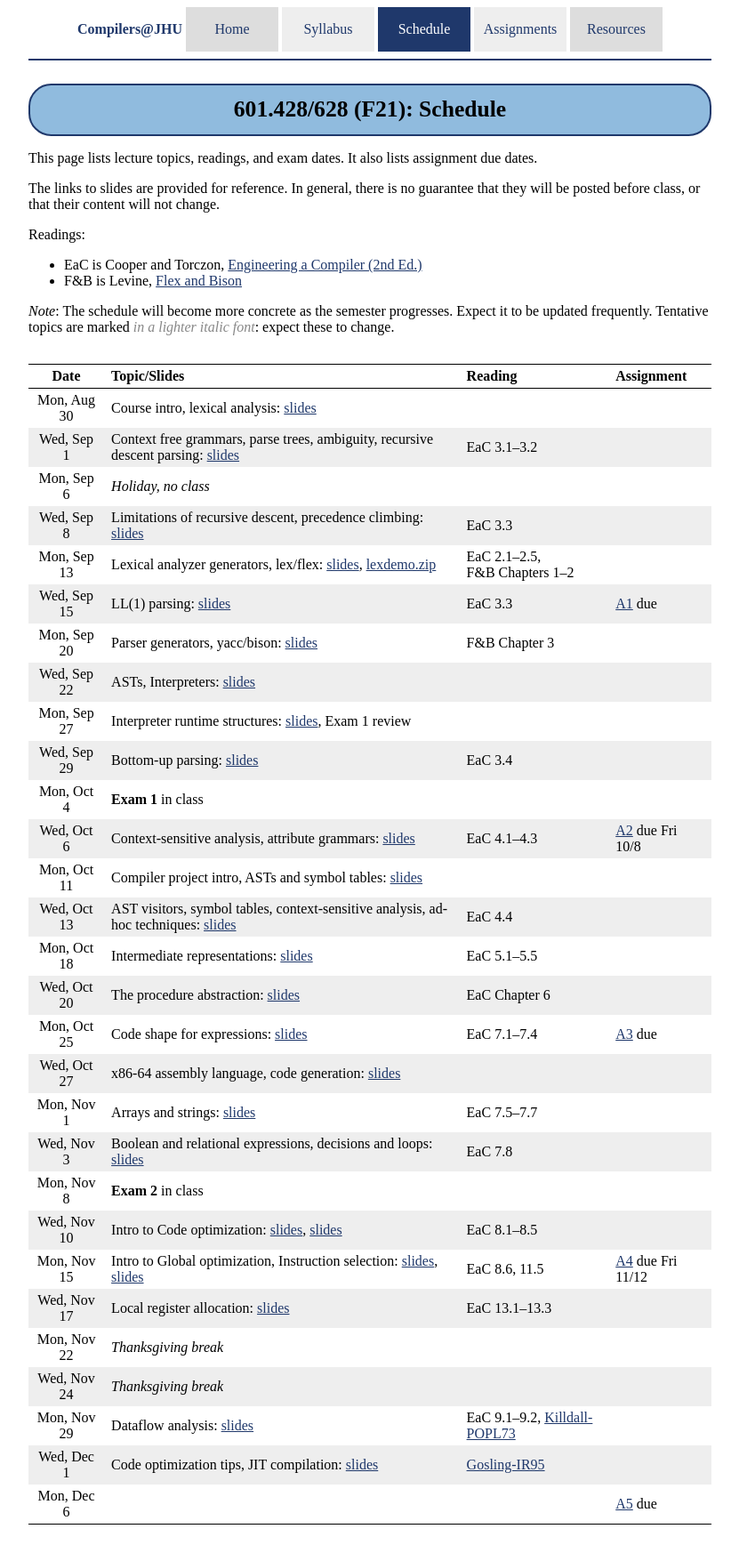
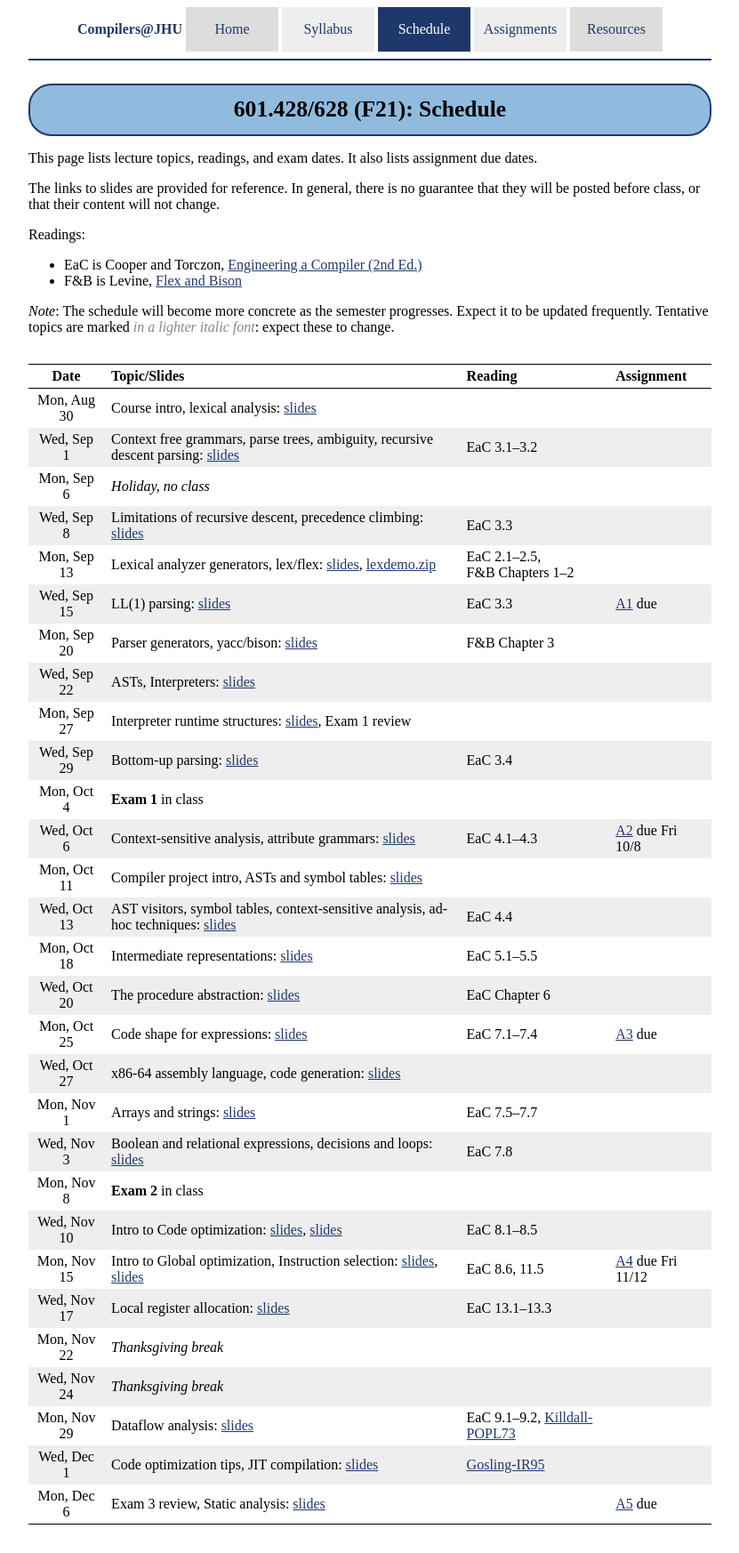
Before and after one commit to jhucompilers/fall2021, a Jekyll site: the page built from schedule.md, in a window 1280 px wide. Shown: the whole page at 89% size, without its empty margins (224-1055 px from the left). Built offline with Jekyll 4.4.1, drawn with Linux system fonts in a browser that asks for light colours.

Commit message:
lecture 24 for Dec 6th

```diff
--- a/schedule.md
+++ b/schedule.md
@@ -45,7 +45,7 @@ Mon, Nov 22 | *Thanksgiving break*
 Wed, Nov 24 | *Thanksgiving break*
 Mon, Nov 29 | Dataflow analysis: [slides](lectures/foster-dataflow.pdf) | EaC 9.1–9.2, [Killdall-POPL73](lectures/killdall-popl73.pdf)
 Wed, Dec 1 | Code optimization tips, JIT compilation: [slides](lectures/lecture23-public.pdf) | [Gosling-IR95](https://dl.acm.org/doi/pdf/10.1145/202530.202541) |
-Mon, Dec 6 | | | <a href="assign/assign05.html">A5</a> due
+Mon, Dec 6 | Exam 3 review, Static analysis: [slides](lectures/lecture24-public.pdf) | | <a href="assign/assign05.html">A5</a> due
 
 
 <!--
```
Also changed, not shown: 1 other file.
